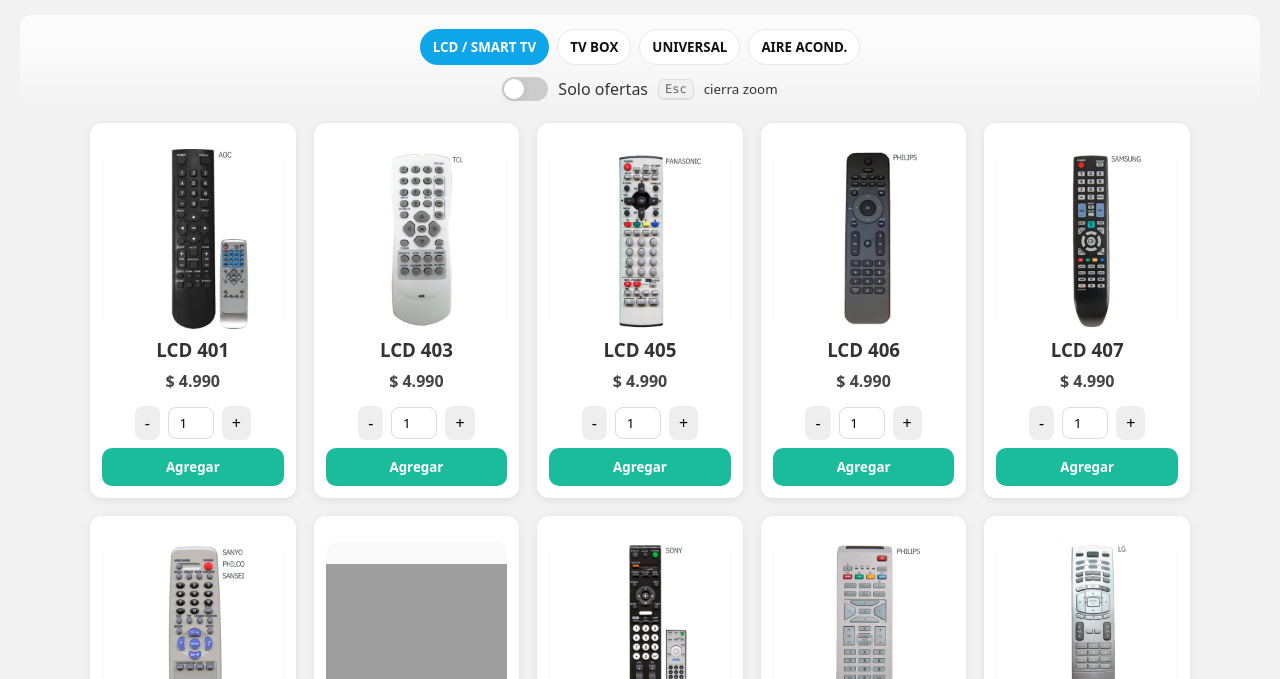
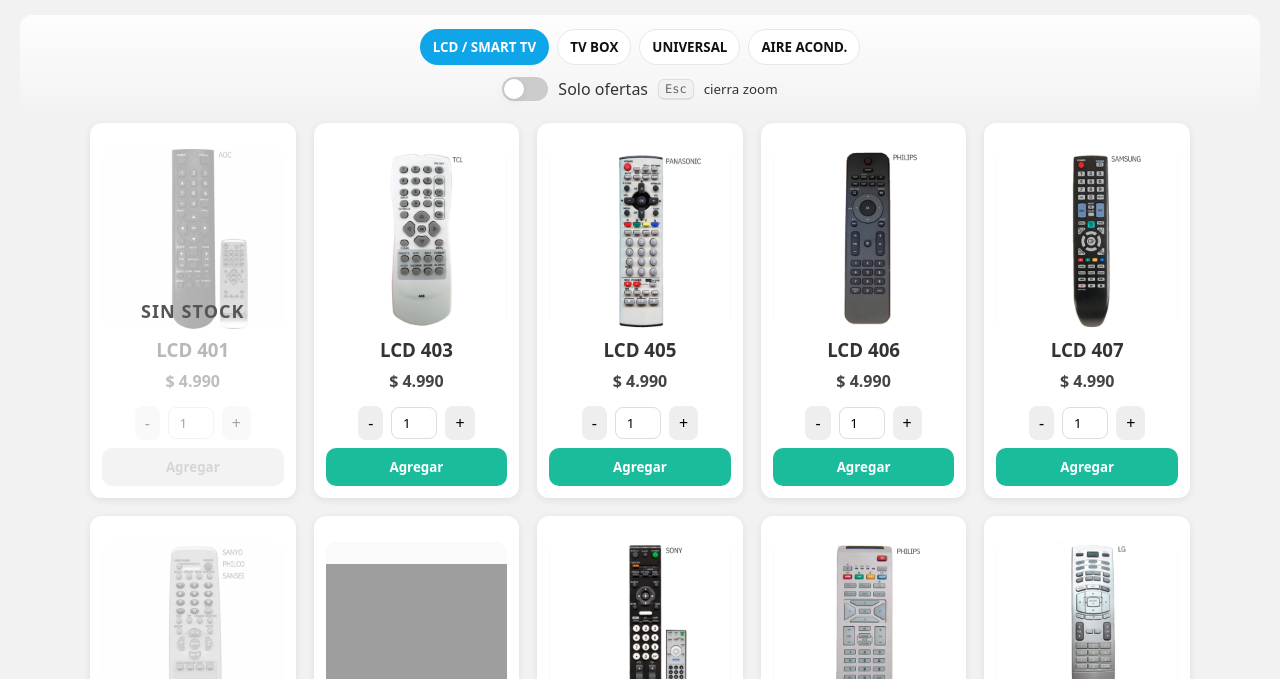
Before and after one commit to leonardonicolasrusso/tienda5000, a plain HTML site: page index.html in a window 1280 px wide. Shown: the part 121-800 px from the top of the page. Drawn offline with Linux system fonts and the light colour scheme; grey boxes are pictures that could not be loaded.

Commit message:
Función sin stock agregada

```diff
--- a/data/products.csv
+++ b/data/products.csv
@@ -1,10 +1,10 @@
-name,price,oferta,precio_oferta,category
-401,4990,,,LCD / SMART
+name,price,oferta,precio_oferta,category,stock
+401,4990,,,LCD / SMART,0
 403,4990,,,LCD / SMART
 405,4990,,,LCD / SMART
 406,4990,,,LCD / SMART
 407,4990,,,LCD / SMART
-408,4990,,,LCD / SMART
+408,4990,,,LCD / SMART,0
 409,4990,,,LCD / SMART
 410,4990,,,LCD / SMART
 411,4990,,,LCD / SMART
@@ -193,7 +193,6 @@ name,price,oferta,precio_oferta,category
 598,4990,,,LCD / SMART
 599,4990,,,LCD / SMART
 600,4990,,,LCD / SMART
-602,4990,,,LCD / SMART
 611,4990,,,LCD / SMART
 612,4990,,,LCD / SMART
 613,4990,,,LCD / SMART
--- a/index.html
+++ b/index.html
@@ -91,6 +91,19 @@
     .oferta-label{
       background: var(--danger); color:#fff; font-size: 12px; font-weight: 800; padding: 4px 8px; border-radius: 0 0 8px 0; position:absolute; top:0; left:0;
     }
+
+    /* ===== SIN STOCK (bloquea toda interacción y muestra rótulo) ===== */
+    .card.soldout { pointer-events:none; }
+    .card.soldout .image-wrap img{ filter:grayscale(1); opacity:.35; }
+    .card.soldout::before{
+      content:""; position:absolute; inset:0; border-radius:var(--radius);
+      background:rgba(255,255,255,.65);
+    }
+    .card.soldout::after{
+      content:"SIN STOCK"; position:absolute; inset:0; display:grid; place-items:center;
+      font-weight:900; letter-spacing:.06em; color:#555; font-size:18px;
+    }
+    .card.soldout .add-btn{ background:#ddd; color:#888; }
 
     /* Skeletons */
     .skeleton{ background: linear-gradient(90deg, #eee 25%, #f5f5f5 37%, #eee 63%); background-size: 400% 100%; animation: shimmer 1.2s infinite; border-radius: 10px; }
@@ -355,6 +368,10 @@
     function addToCart(id, qty){
       const product = products.find(p=>p.id===id);
       if(!product) return;
+      if(!product.inStock){
+        showToast(`"${displayNameFor(product)}" está sin stock`);
+        return;
+      }
       const finalUnit = product.precioOferta || product.price;
       const key = product.name; // clave por name
       if (cart[key]) {
@@ -415,7 +432,8 @@
 
       filtered.forEach(product=>{
         const card = document.createElement("div");
-        card.className = "card";
+        card.className = "card" + (product.inStock ? "" : " soldout");
+        card.setAttribute("aria-disabled", product.inStock ? "false" : "true");
         card.innerHTML = `
           ${product.oferta ? `<div class="oferta-label">OFERTA</div>` : ""}
           <div class="image-wrap">
@@ -433,7 +451,7 @@
             <input type="number" min="1" value="1" class="qty" />
             <button class="btn-plus" aria-label="Sumar">+</button>
           </div>
-          <button class="add-btn">Agregar</button>
+          <button class="add-btn" ${product.inStock ? "" : "disabled"}>Agregar</button>
         `;
         const img = card.querySelector("img"); ensureImg(img);
 
@@ -515,6 +533,16 @@
       return out;
     }
 
+    // Helpers para stock
+    function parseStock(raw){
+      if(raw == null) return null;
+      const s = String(raw).trim().toLowerCase();
+      if(s === "") return null;
+      if(["no","sin","agotado","false","off","n","x"].includes(s)) return 0;
+      const n = Number(s);
+      return Number.isFinite(n) ? n : null;
+    }
+
     // ========= Carga de CSV =========
     async function cargarProductos(){
       try{
@@ -533,13 +561,19 @@
           const ofertaNum = Number(p.precio_oferta);
           const cat = canonicalCategory(p.category);
 
+          // lee stock desde varias posibles columnas: stock, qty, cantidad, existencia
+          const stockRaw = p.stock ?? p.qty ?? p.cantidad ?? p.existencia;
+          const stockVal = parseStock(stockRaw);
+          const inStock = stockVal === null ? true : stockVal > 0;
+
           const prod = {
             id: i+1,
             name: (p.name || "").toString().trim(),
             price: Number.isFinite(priceNum) ? priceNum : 0,
             oferta: isOffer,
             precioOferta: isOffer && Number.isFinite(ofertaNum) ? ofertaNum : null,
-            category: cat
+            category: cat,
+            inStock
           };
           products.push(prod);
         });
```
